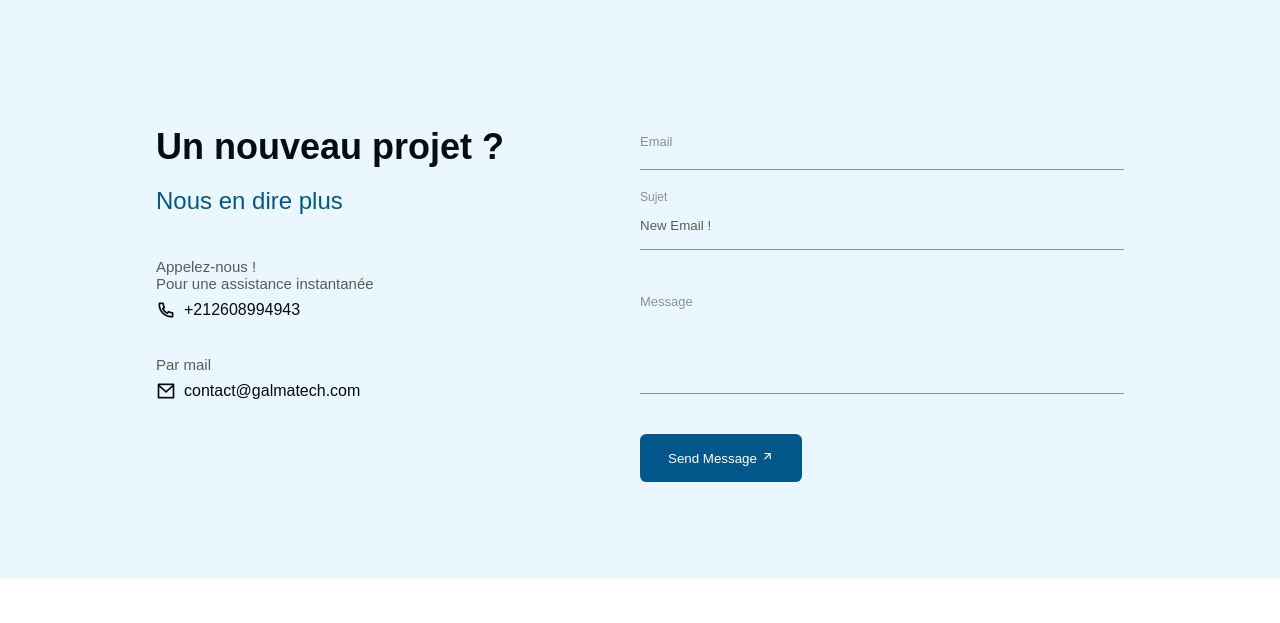
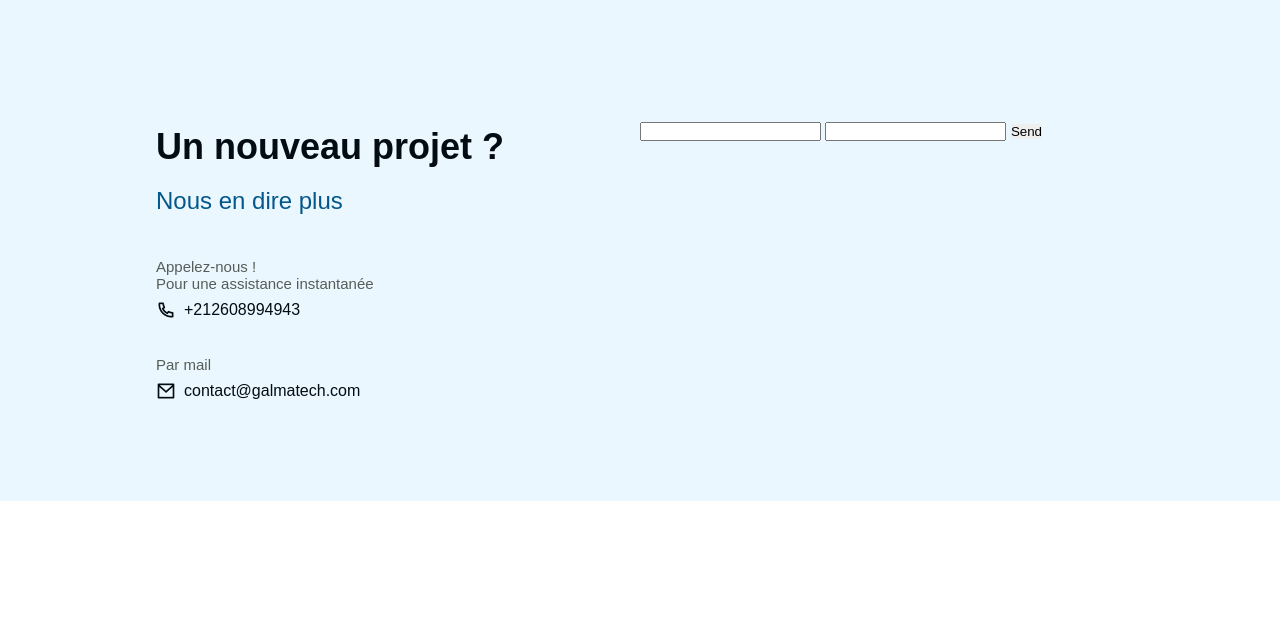
Before and after one commit to petitmunez/petitmunez.github.io, a website: page index.html in a window 1280 px wide. Shown: the part 2620-3243 px from the top of the page. Drawn offline with nearby package versions, Linux system fonts and the light colour scheme; files whose address does not match are found by name.

Commit message:
Add files via upload

```diff
--- a/index.html
+++ b/index.html
@@ -272,44 +272,14 @@
             </div>
           </div>
 
-          <form
-            action="https://formsubmit.co/contact@galmatech.com" method="POST"
-            class="contact__form"
-          >
-            <div class="contact__inputs">
-              <div class="contact__content">
-                <input
-                  type="email"
-                  name="email"
-                  placeholder=""
-                  class="contact__input"
-                  required/>
-                <label for="" class="contact__label">Email</label>
-              </div>
+          <form action="https://formsubmit.co/contact@galmatech.com" method="POST">
+            <input type="hidden" name="_subject" value="new message">
+     <input type="email" name="email" required>
+     <input type="hidden" name="_next" value="https://petitmunez.github.io/thankyou.html">
+     <input type="text" name="message" required>
+          <button type="submit">Send</button>
+</form>
 
-                <input type="hidden" name="_next" value="https://petitmunez.github.io/thankyou.html">
-
-              <div class="contact__content">
-                <input type="text" name="_subject" value="New Email !"
-                class="contact__input" required/>
-                <label for="" class="contact__label">Sujet</label>
-              </div>
-
-              <div class="contact__content contact__area">
-                <textarea
-                  name="message"
-                  placeholder=""
-                  class="contact__input"
-                  required></textarea>
-                <label for="" class="contact__label">Message</label>
-              </div>
-            </div>
-
-            <button class="button button--flex">
-              Send Message
-              <i class="ri-arrow-right-up-line button__icon"></i>
-            </button>
-          </form>
         </div>
       </section>
     </main>
```
